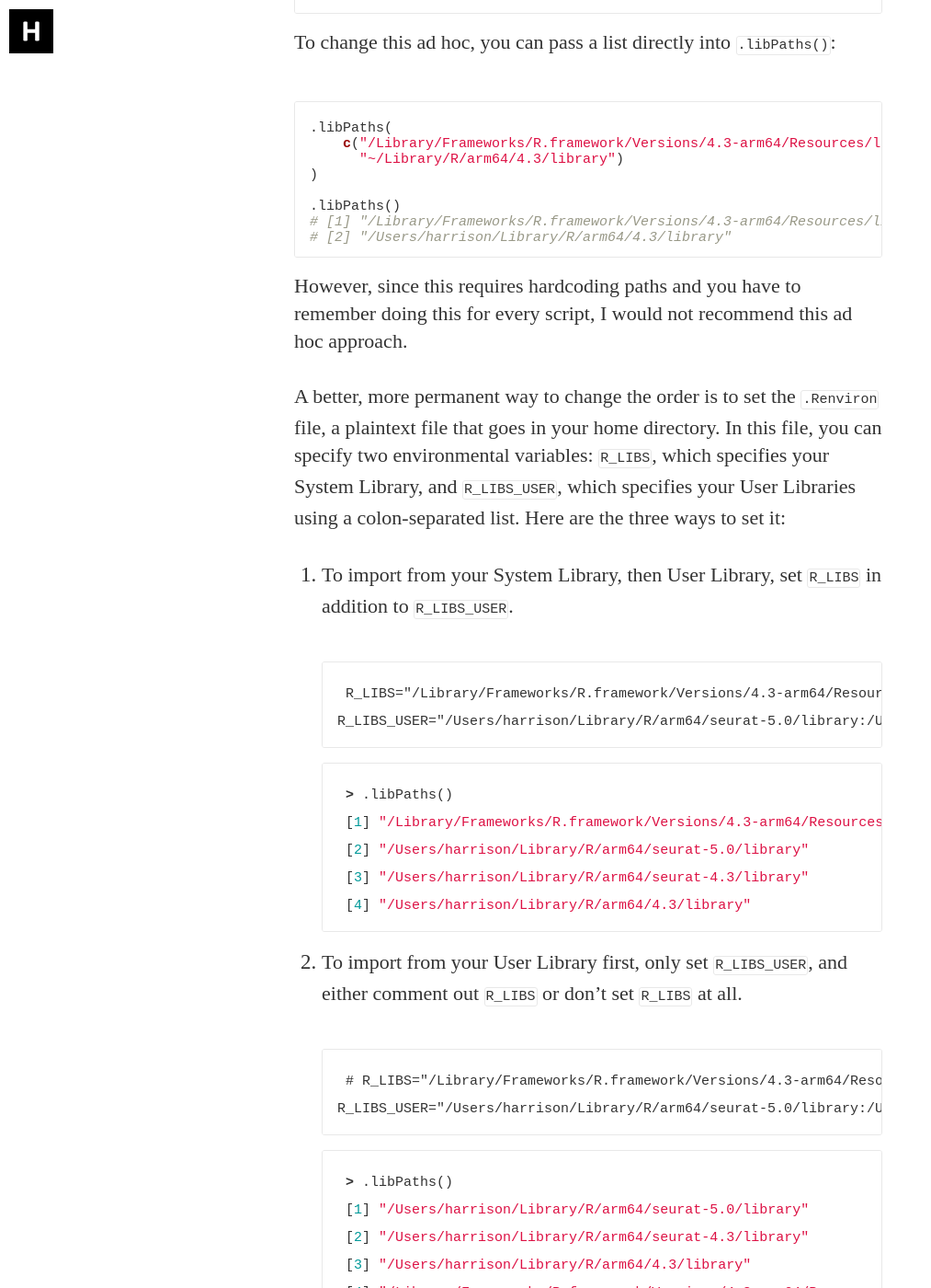
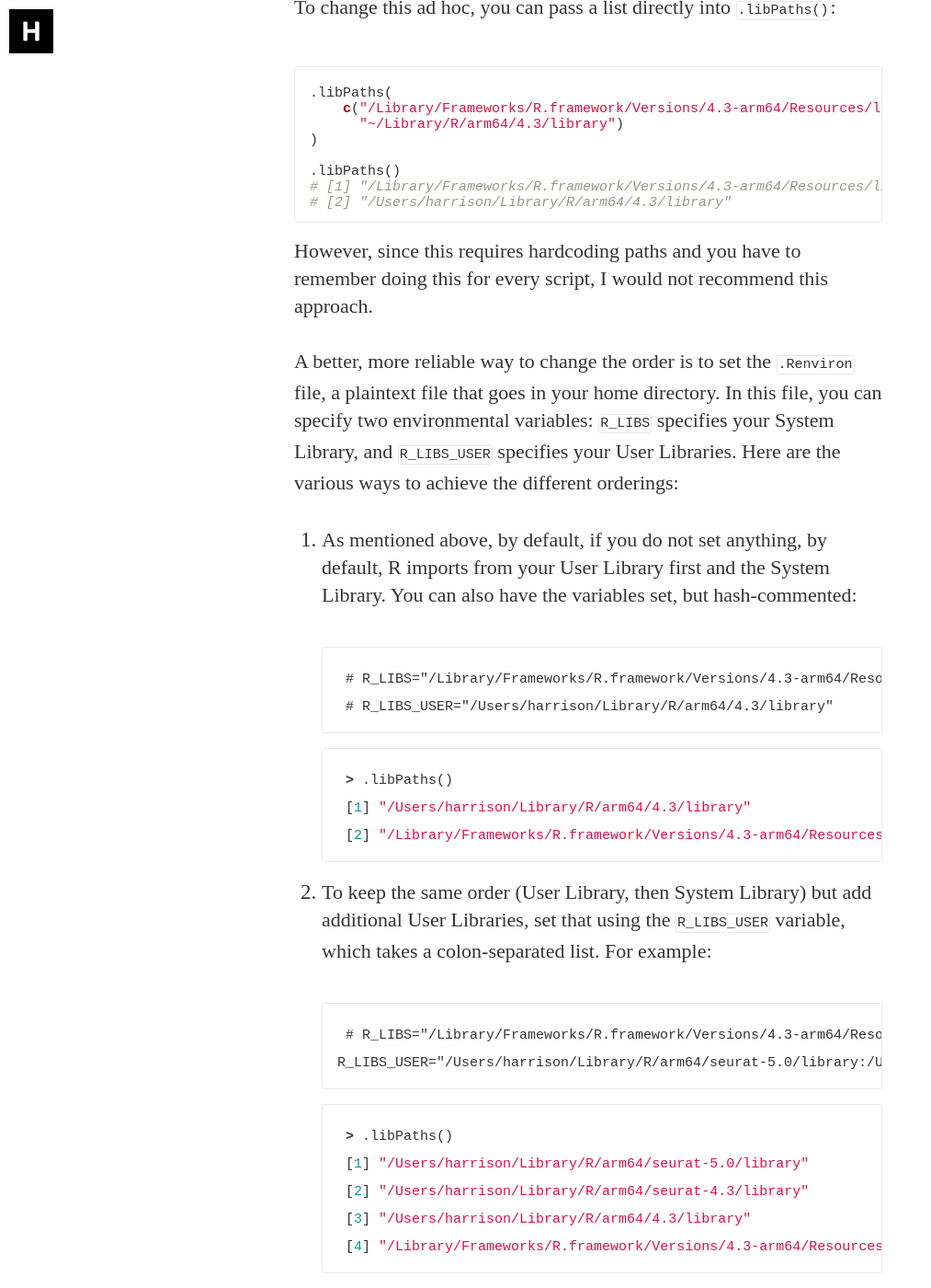
Before and after one commit to harrisonized/harrisonized.github.io, a Jekyll site: the page built from _posts/2024-03-18-managing-packages-in-r.md, in a window 1280 px wide and 1400 px high, scrolled down 6856 px. Shown: the whole window at 92% size, without its empty margins (0-1013 px from the left). Built offline with Jekyll 4.4.1, drawn with Linux system fonts in a browser that asks for light colours; nearby versions of some CDN libraries; some web fonts are replaced; some of the changed text lies outside the part shown.

Commit message:
reorder last section

````diff
--- a/_posts/2024-03-18-managing-packages-in-r.md
+++ b/_posts/2024-03-18-managing-packages-in-r.md
@@ -140,17 +140,13 @@
 /Users/harrison/Library/R/arm64/4.3/library
 ```
 
-If you were to create other library paths, this is where I would recommend placing them, just for convenience. (Of course, you can place your libraries wherever you want, this is just where I'd recommend.) On my machine, I have the following library paths:
+If you were to create other library paths, this is where I would recommend placing them. (Of course, you can place your libraries wherever you want, but I like to keep things all together.) For example, to install the latest version of [Seurat](https://satijalab.org/seurat/articles/install_v5) (v5.0.2 at the time of this writing), I ran the following command:
 
 ```R
-> .libPaths()
-[1] "/Library/Frameworks/R.framework/Versions/4.3-arm64/Resources/library"
-[2] "/Users/harrison/Library/R/arm64/4.3/library"
-[3] "/Users/harrison/Library/R/arm64/seurat-4.3/library"
-[4] "/Users/harrison/Library/R/arm64/seurat-5.0/library"
+install.packages("Seurat", lib="~/Library/R/arm64/seurat-5.0/library")
 ```
 
-I installed [Seurat v4.3.0](https://github.com/satijalab/seurat/releases/tag/v4.3.0) into `seurat-4.3` and [Seurat v5.0.2](https://github.com/satijalab/seurat/releases/tag/v5.0.2) into `seurat-5.0`, keeping each of these and their dependencies isolated. This is perfect, because [Seurat v4.3.0 requires Matrix v1.6-1](https://github.com/cole-trapnell-lab/monocle3/issues/690), Seurat v5.0.2 requires Matrix v1.6-5, and when you try to use Seurat v4.3.0 with Matrix v1.6-5, you'll get [this error](https://github.com/cole-trapnell-lab/monocle3/issues/690).
+I installed [Seurat v5.0.2](https://github.com/satijalab/seurat/releases/tag/v5.0.2) into `seurat-5.0` and [Seurat v4.3.0](https://github.com/satijalab/seurat/releases/tag/v4.3.0) into `seurat-4.3`, keeping each of these and their dependencies isolated. This is perfect, because [Seurat v4.3.0 requires Matrix v1.6-1](https://github.com/cole-trapnell-lab/monocle3/issues/690), Seurat v5.0.2 requires Matrix v1.6-5, and when you try to use Seurat v4.3.0 with Matrix v1.6-5, you'll get [this error](https://github.com/cole-trapnell-lab/monocle3/issues/690).
 
 ## Controlling How Packages are Imported
 
@@ -161,6 +157,7 @@
 [1] "/Users/harrison/Library/R/arm64/4.3/library"
 [2] "/Library/Frameworks/R.framework/Versions/4.3-arm64/Resources/library"
 ```
+
 To change this ad hoc, you can pass a list directly into `.libPaths()`:
 
 ```R
@@ -173,26 +170,24 @@
 # [1] "/Library/Frameworks/R.framework/Versions/4.3-arm64/Resources/library"
 # [2] "/Users/harrison/Library/R/arm64/4.3/library"
 ```
-However, since this requires hardcoding paths and you have to remember doing this for every script, I would not recommend this ad hoc approach.
+However, since this requires hardcoding paths and you have to remember doing this for every script, I would not recommend this approach.
 
-A better, more permanent way to change the order is to set the `.Renviron` file, a plaintext file that goes in your home directory. In this file, you can specify two environmental variables: `R_LIBS`, which specifies your System Library, and `R_LIBS_USER`, which specifies your User Libraries using a colon-separated list. Here are the three ways to set it:
+A better, more reliable way to change the order is to set the `.Renviron` file, a plaintext file that goes in your home directory. In this file, you can specify two environmental variables: `R_LIBS` specifies your System Library, and `R_LIBS_USER` specifies your User Libraries. Here are the various ways to achieve the different orderings:
 
-1. To import from your System Library, then User Library, set `R_LIBS` in addition to `R_LIBS_USER`.
+1. As mentioned above, by default, if you do not set anything, by default, R imports from your User Library first and the System Library. You can also have the variables set, but hash-commented:
 
 	```
-	R_LIBS="/Library/Frameworks/R.framework/Versions/4.3-arm64/Resources/library"
-R_LIBS_USER="/Users/harrison/Library/R/arm64/seurat-5.0/library:/Users/harrison/Library/R/arm64/seurat-4.3/library:/Users/harrison/Library/R/arm64/4.3/library"
+	# R_LIBS="/Library/Frameworks/R.framework/Versions/4.3-arm64/Resources/library"
+	# R_LIBS_USER="/Users/harrison/Library/R/arm64/4.3/library"
 	```
 
 	```R
 	> .libPaths()
-	[1] "/Library/Frameworks/R.framework/Versions/4.3-arm64/Resources/library"
-	[2] "/Users/harrison/Library/R/arm64/seurat-5.0/library"
-	[3] "/Users/harrison/Library/R/arm64/seurat-4.3/library"
-	[4] "/Users/harrison/Library/R/arm64/4.3/library"
+	[1] "/Users/harrison/Library/R/arm64/4.3/library"
+	[2] "/Library/Frameworks/R.framework/Versions/4.3-arm64/Resources/library"
 	```
 
-2. To import from your User Library first, only set `R_LIBS_USER`, and either comment out `R_LIBS` or don't set `R_LIBS` at all.
+2. To keep the same order (User Library, then System Library) but add additional User Libraries, set that using the `R_LIBS_USER` variable, which takes a colon-separated list. For example:
 
 	```
 	# R_LIBS="/Library/Frameworks/R.framework/Versions/4.3-arm64/Resources/library"
@@ -207,7 +202,22 @@
 	[4] "/Library/Frameworks/R.framework/Versions/4.3-arm64/Resources/library"
 	```
 
-3. Finally, to prevent the User Libraries from being used, you must deliberately unset it. Otherwise, the default User Library (`~/Library/R/arm64/4.3/library`) will automatically be found.
+	The order of the colon-separated list dictates the order of the User Libraries.
+
+3. To reverse the order and import the System Library before the User Library, set both `R_LIBS` and `R_LIBS_USER`.
+
+	```
+	R_LIBS="/Library/Frameworks/R.framework/Versions/4.3-arm64/Resources/library"
+R_LIBS_USER="/Users/harrison/Library/R/arm64/4.3/library"
+	```
+
+	```R
+	> .libPaths()
+	[1] "/Library/Frameworks/R.framework/Versions/4.3-arm64/Resources/library"
+	[2] "/Users/harrison/Library/R/arm64/4.3/library"
+	```
+
+4. Finally, to prevent the User Libraries from being used, you must deliberately unset it. Otherwise, the default User Library (`~/Library/R/arm64/4.3/library`) will automatically be found.
 
 	```
 	R_LIBS="/Library/Frameworks/R.framework/Versions/4.3-arm64/Resources/library"
@@ -219,8 +229,8 @@
 	[1] "/Library/Frameworks/R.framework/Versions/4.3-arm64/Resources/library"
 	```
 
-This order specified is preseved regardless of whether you use RStudio or an Rscript. Also, regardless of your settings, you cannot unset the System Library, as [this is where all of the base packages live](https://stackoverflow.com/questions/54946732/dont-use-r-system-library).
+This order specified is preseved regardless of whether you use RStudio or an Rscript. Also, regardless of your settings, [you cannot unset the System Library](https://stackoverflow.com/questions/54946732/dont-use-r-system-library), as this is where all of the base packages live. You can, however, set it to a path that doesn't exist, and in that case, you will not even be able to run base R, so make sure you set this with care.
 
-##  Outtro
+#  Outro
 
 Hopefully, this guide will save you the headache of going through dependency hell. For sure it is not the only way to manage packages, but I think this is the most straightforward and reliable way to set packages. Happy coding, and until next time!
````
